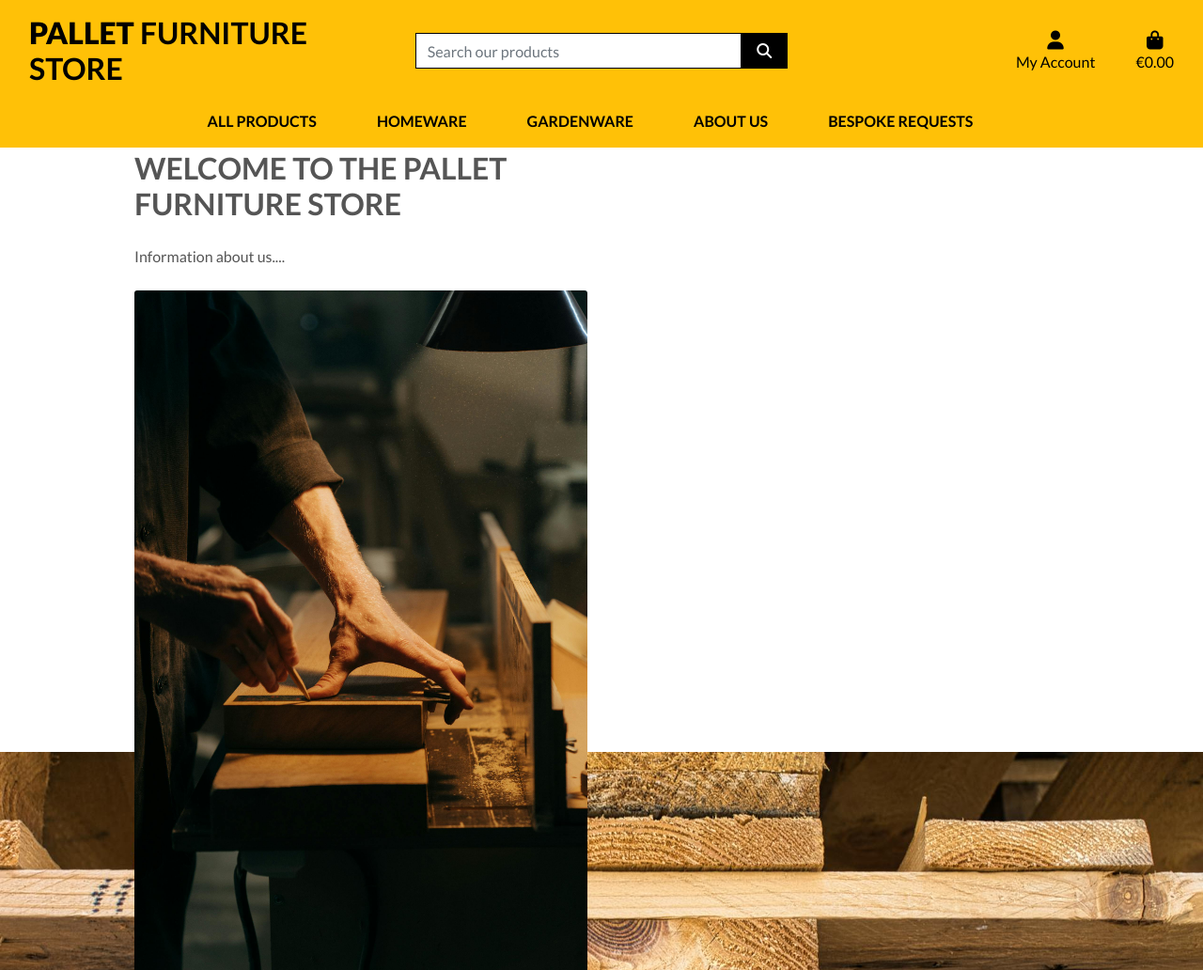
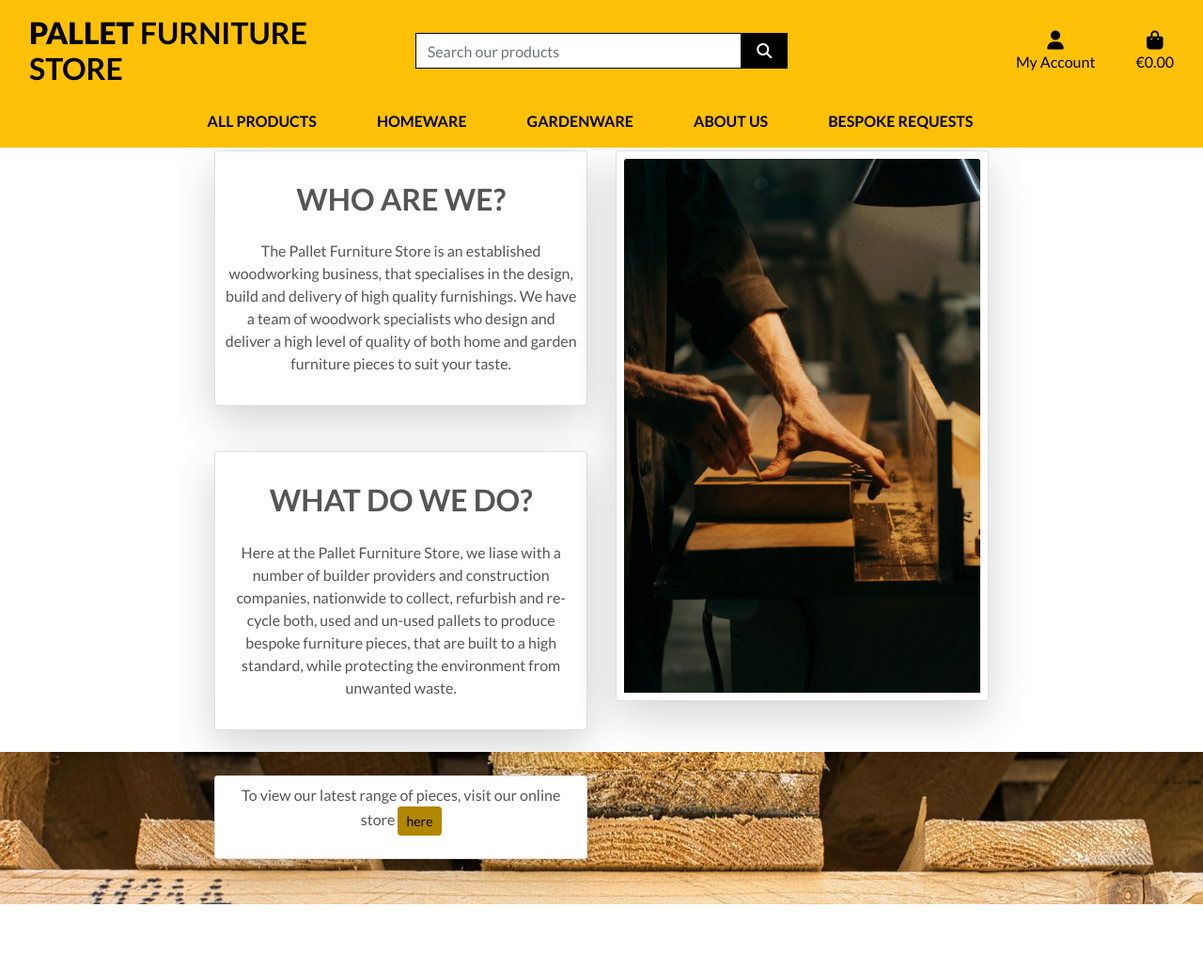
Before and after one commit to petermcloughlin/pallet_furniture_store, a Django app: page /about/ in a window 1280 px wide. Shown: the whole page at 94% size. After the commit the page ends 962 px from the top, so only its background shows below. Run offline with Django 3.2, Linux system fonts and the light colour scheme; some libraries are stand-ins or nearby versions.

Commit message:
Added content to About page

```diff
--- a/about/templates/about/about.html
+++ b/about/templates/about/about.html
@@ -12,16 +12,40 @@
 
 {% block content %}
     <div class="overlay"></div>
-    <div class="container">
+    <div class="container-fluid">
         <div class="row">
-            <div class="col-12 col-md-6">
-                <h2 class="logo-font mb-4">Welcome to the Pallet Furniture Store</h2>
-                <p class="mb-4">Information about us....</p>
+            <div class="col-12 col-md-6 col-lg-4 offset-lg-2">
+                <div class="card shadow-lg p-2 mb-5 bg-body rounded-4 text-center">
+                    <h2 class="logo-font mb-4 mt-4">Who Are We?</h2>
+                    <p class="mb-4">The Pallet Furniture Store is an established woodworking business,
+                        that specialises in the design, build and delivery of high quality furnishings.
+                        We have a team of woodwork specialists who design and deliver a high level
+                        of quality of both home and garden furniture pieces to suit your taste.</p>
+                </div>
+                <div class="card shadow-lg p-2 mb-5 bg-body rounded-4 text-center">
+                    <h2 class="logo-font mb-4 mt-4">What do We Do?</h2>
+                    <p class="mb-4">Here at the Pallet Furniture Store, we liase with a number of
+                        builder providers and construction companies, nationwide to collect,
+                        refurbish and re-cycle both, used and un-used pallets to produce bespoke
+                        furniture pieces, that are built to a high standard, while protecting
+                        the environment from unwanted waste.</p>
+                </div>
+                <div class="card shadow-lg p-2 mb-5 bg-body rounded-4 text-center">
+                    <p>To view our latest range of pieces, visit our online store
+                        <span>
+                            <a href="{% url 'products' %}" class="btn btn-sm btn-outline-orange rounded-4">
+                                here
+                            </a>
+                        </span>
+                    </p>
+                </div>
             </div>
-        </div>
-        <div class="row">
-            <div class="col-12 col-md-6">
-                <img class="card-img-top" src="{{ MEDIA_URL }}woodworker.jpg" alt="wood worker image">
+            <div class="col-12 col-md-6 col-lg-4">
+                <div class="card shadow-lg p-2 mb-5 bg-body rounded-4">
+                    <div class="image-container">
+                        <img class="card-img-top img-fluid" src="{{ MEDIA_URL }}woodworker.jpg" alt="wood worker image">
+                    </div>
+                </div>
             </div>
         </div>
     </div>
--- a/bespokerequest/templates/bespokerequest/bespokerequest.html
+++ b/bespokerequest/templates/bespokerequest/bespokerequest.html
@@ -27,8 +27,8 @@
                     {% csrf_token %}
                     {{ form|crispy }}
                     <div class="text-right">
-                        <a class="btn btn-outline-warning rounded-4" href="{% url 'products' %}">Cancel</a>
-                        <button class="btn btn-warning rounded-4" type="submit">Submit my request</button>
+                        <a class="btn btn-outline-orange rounded-4" href="{% url 'products' %}">Cancel</a>
+                        <button class="btn btn-outline-orange rounded-4" type="submit">Submit my request</button>
                     </div>
                 </form>
             </div>
```
